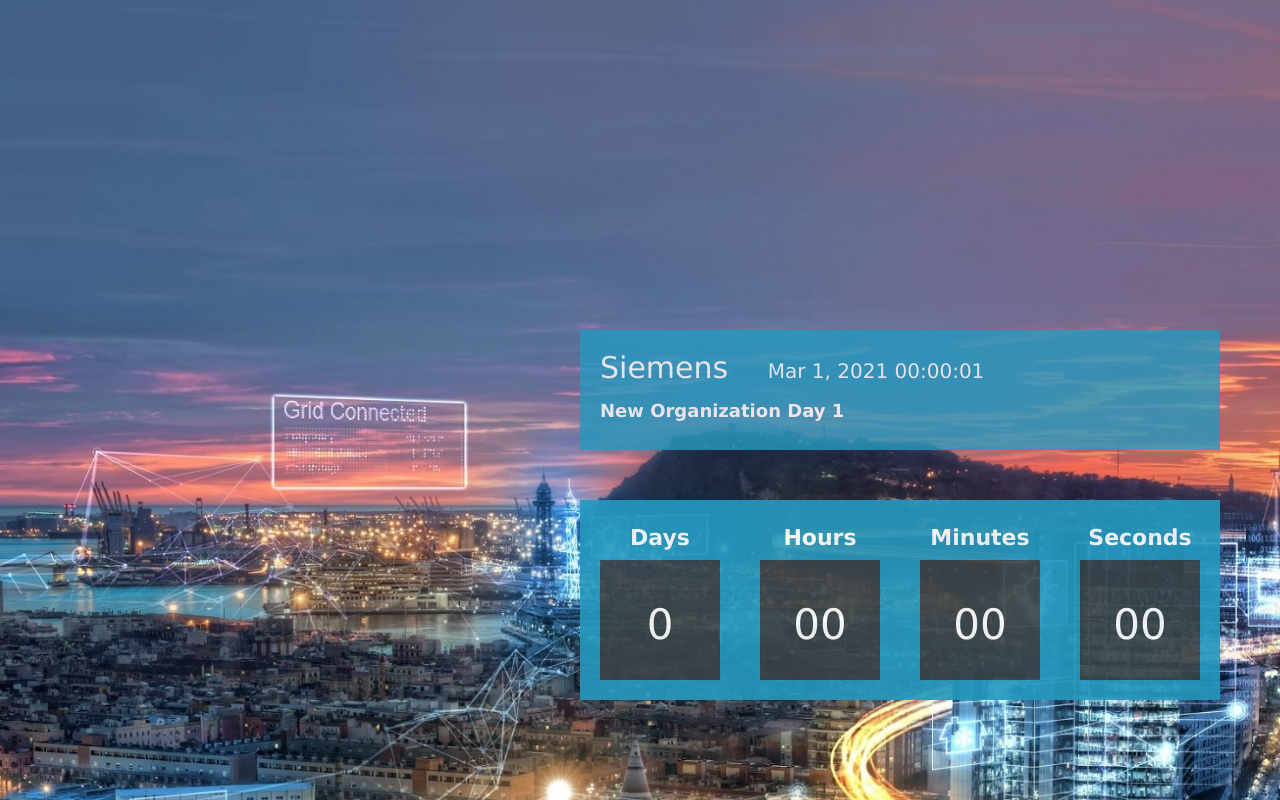
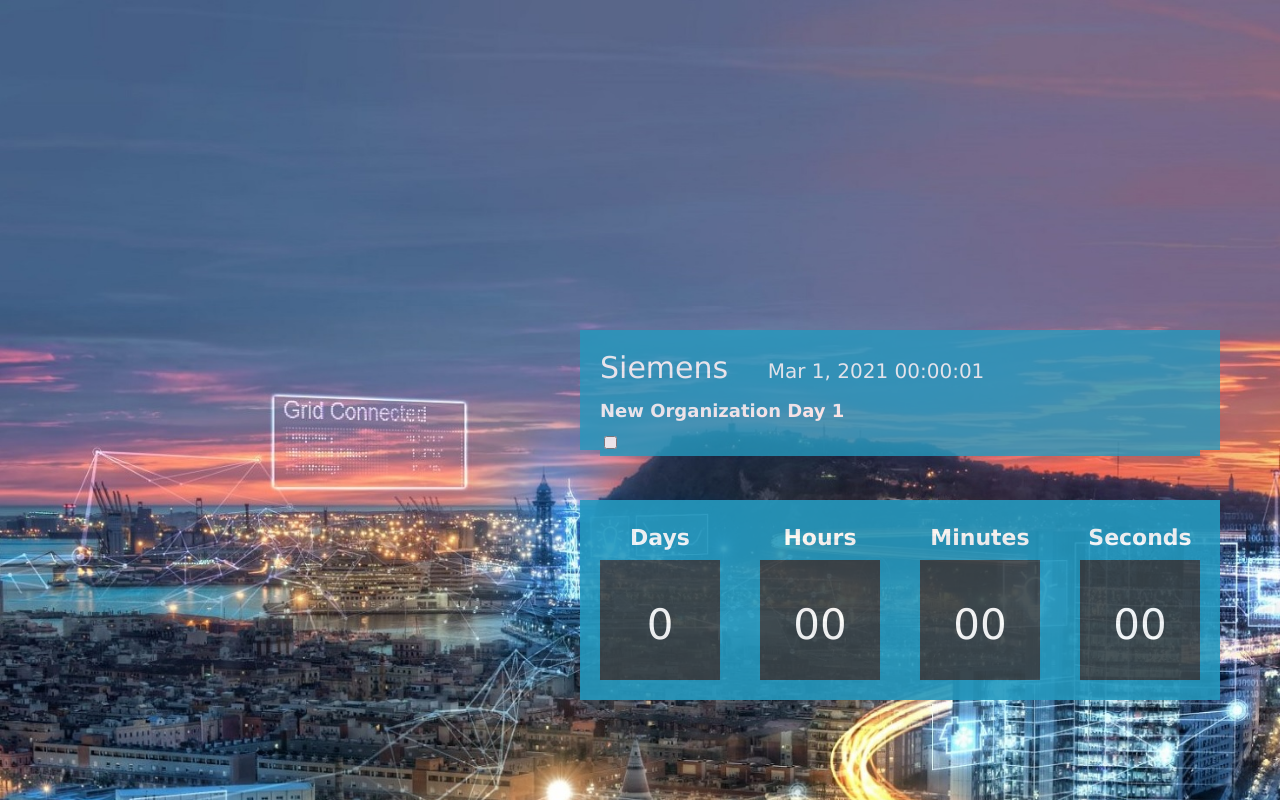
Before and after one commit to Hafsahabib76/CountDown-Web, a plain HTML site: page index.html in a window 1280 px wide. Drawn offline with Linux system fonts and the light colour scheme.

Commit message:
Final Commit

```diff
--- a/index.html
+++ b/index.html
@@ -12,6 +12,10 @@
 		  	<div class="eventTitle" id="eventTitle"></div>
 			<div class="eventDate" id="eventDate"></div>
 			<div class="eventSubtitle" id="eventSubtitle"></div>
+			<div class="eventTimePassed" id="eventTimePassed">
+				<label for="checkTimePassed" id="TimePassedLabel"></label>
+				<input type="checkbox" id="checkTimePassed">
+			</div>
 	  	</div>
 	</div>
 
```
